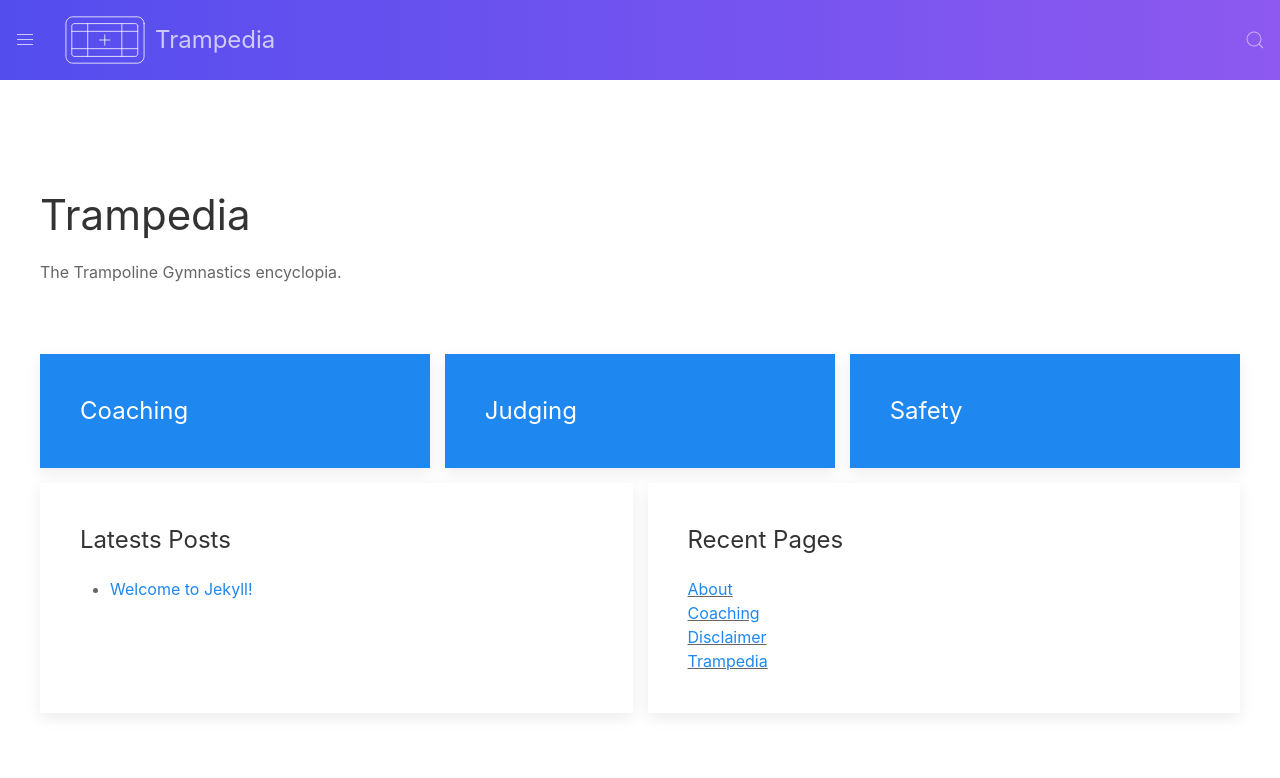
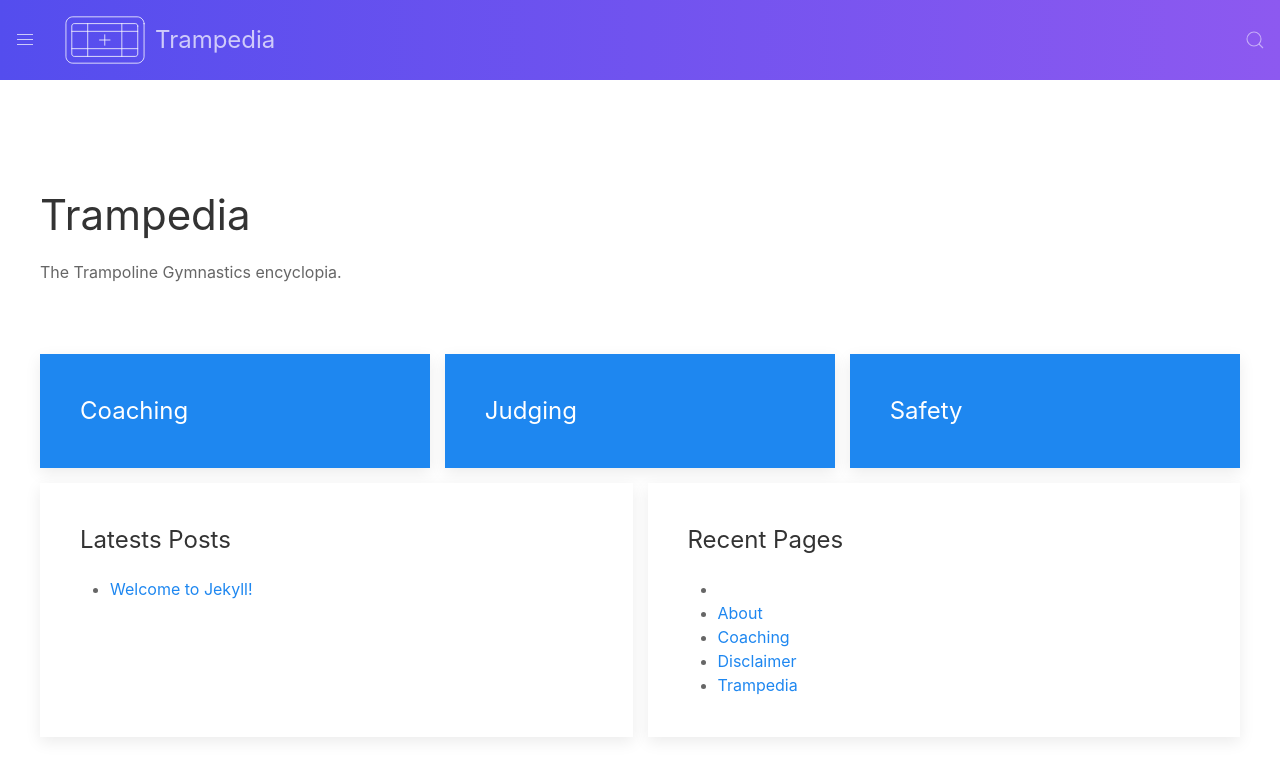
Before and after one commit to e-compton/trampedia, a Jekyll site: the page built from index.md, in a window 1280 px wide. Shown: the top 778 px of the page. Built offline with Jekyll 4.4.1, drawn with Linux system fonts in a browser that asks for light colours; nearby versions of some CDN libraries; comment, search, counter and statistics services are not loaded; our own code applies the rules of GitHub Pages for plain Markdown files.

Commit message:
:penicl2: Changed <u> tag to be <ul>

```diff
--- a/_layouts/home.html
+++ b/_layouts/home.html
@@ -46,7 +46,7 @@
       <div>
         <div class="uk-card uk-card-default uk-card-body">
           <h3 class="uk-card-title">Recent Pages</h3>
-          <u>
+          <ul>
               {% for page in (site.pages | sort: 'date') limit: 5 %}
               <li>
                   <a href="{{page.url}}" class="fancy-link">{{ page.title }}</a>
```
